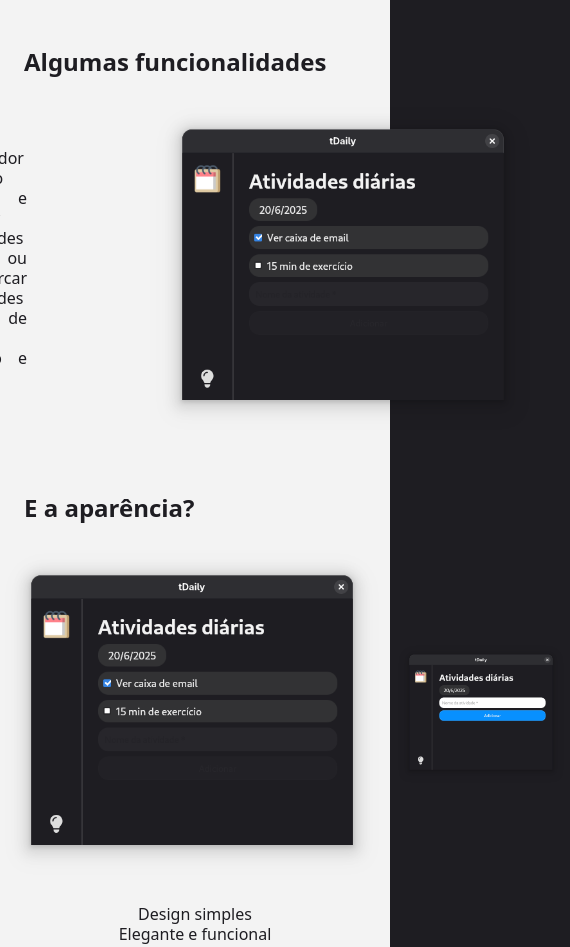
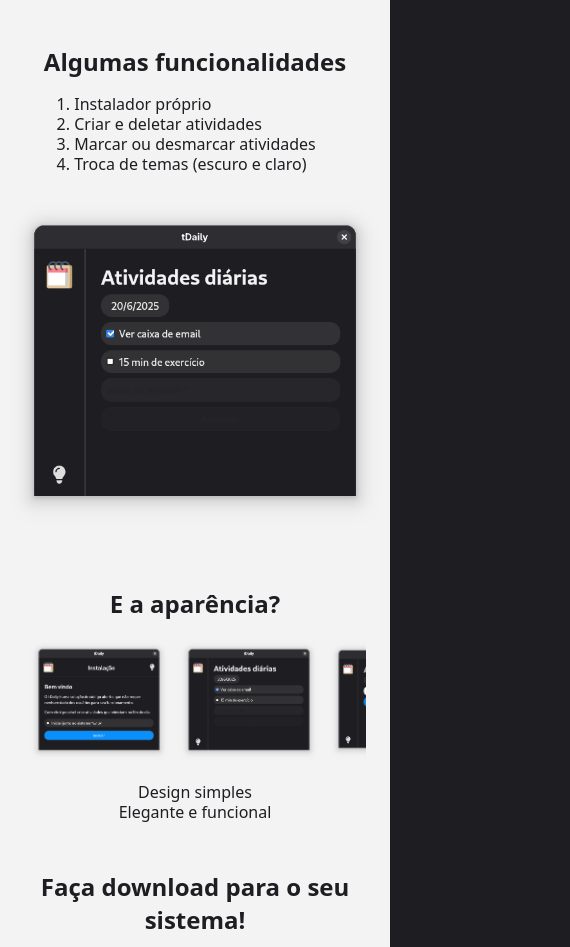
Before and after one commit to gitviini/tDaily, a plain HTML site: page index.html in a window 390 px wide. Shown: the part 588-1535 px from the top of the page, 570 px wide, since content can reach past the window. Drawn offline with Linux system fonts and the light colour scheme.

Commit message:
created mobile design

```diff
--- a/index.html
+++ b/index.html
@@ -88,14 +88,14 @@
         </article>
         <article id="features"">
             <h2>Algumas funcionalidades</h2>
-            <section class=" row">
+            <section class="row">
             <ul style="list-style: decimal;">
                 <li>Instalador próprio</li>
                 <li>Criar e deletar atividades</li>
                 <li>Marcar ou desmarcar atividades</li>
                 <li>Troca de temas (escuro e claro)</li>
             </ul>
-            <img class="img" src="./src/static/img/light-index.png" alt="initial example" style="translate: 100px 0;">
+            <img class="img" src="./src/static/img/light-index.png" alt="initial example">
             </section>
         </article>
         <article id="appearance">
--- a/style.css
+++ b/style.css
@@ -13,6 +13,7 @@
     width: 100%;
     height: auto;
     background-color: var(--background);
+    overflow-x: hidden;
 
     /* * Sizes */
     --container-size: 5rem;
@@ -177,6 +178,12 @@
     padding: calc(var(--padding) + 0.5rem);
     gap: calc(var(--gap) * 2);
 
+    #features{
+        img{
+            translate: 100px 0;
+        }
+    }
+
     #download {
         h2 {
             text-align: center;
@@ -185,6 +192,7 @@
 
     #creator{
         width: auto;
+        padding-top: 10rem;
         img{
             width: calc(var(--container-size) * 2);
             border-radius: calc(var(--container-size) * 2);
@@ -230,7 +238,6 @@
         padding-top: 1rem;
 
         h2 {
-            text-wrap: nowrap;
             width: 100%;
         }
 
@@ -352,3 +359,47 @@
 ul {
     list-style: none;
 }
+
+@media screen and (max-width:700px) {
+    .row{
+        flex-flow: column;
+    }
+
+    main article{
+        align-items: center;
+        text-align: center;
+    }
+
+    main #features  img{
+        translate: 0;
+    }
+
+    .container-image{
+        display: flex;
+        flex-flow: row;
+        width: 100%;
+        overflow: auto;
+    }
+
+    main #download .row{
+        flex-flow: row;
+    }
+
+    main #appearance img{
+        &:nth-child(n){
+            max-width: 150px;
+        }
+    }
+
+    #creator{
+        h2{
+            text-align: center;
+        }
+        section{
+            text-align: left;
+        }
+        .row{
+            flex-flow: row wrap;
+        }
+    }
+}
```
